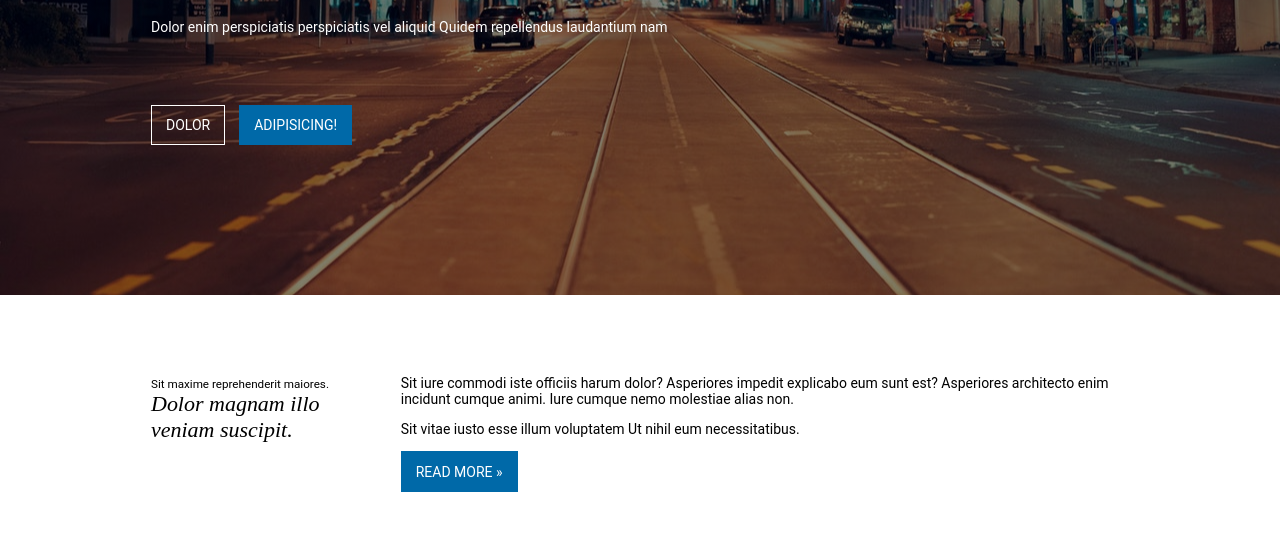
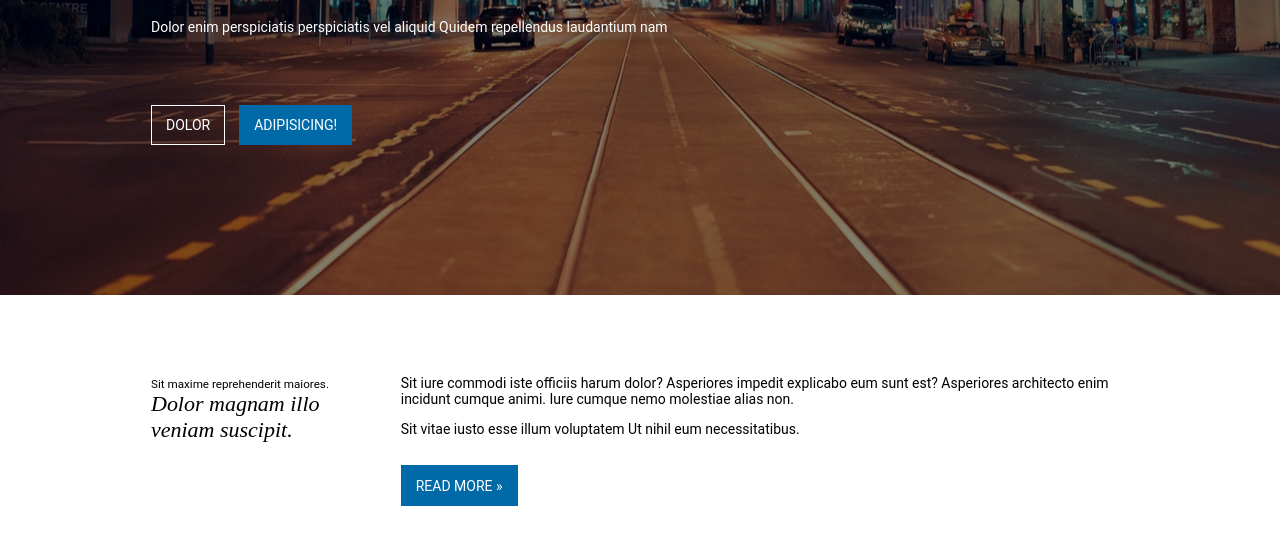
Before and after one commit to kevcomedia/wetwest-clone, a website: page src/index.html in a window 1280 px wide. Shown: the part 257-800 px from the top of the page. Drawn offline with Linux system fonts and the light colour scheme.

Commit message:
Make modified button with top margin

```diff
--- a/src/index.html
+++ b/src/index.html
@@ -29,7 +29,7 @@
       <div class="grid__item grid__item_col_3-4">
         <p class="prose">Sit iure commodi iste officiis harum dolor? Asperiores impedit explicabo eum sunt est? Asperiores architecto enim incidunt cumque animi. Iure cumque nemo molestiae alias non.</p>
         <p class="prose">Sit vitae iusto esse illum voluptatem Ut nihil eum necessitatibus.</p>
-        <a class="button" href="#">Read More »</a>
+        <a class="button button_top-margin" href="#">Read More »</a>
       </div>
     </header>
     <div class="row__content grid">
@@ -46,7 +46,7 @@
     <div class="row__content row__content_centered">
       <h2 class="heading">Sit exercitationem veritatis.</h2>
       <p class="prose">Lorem distinctio distinctio excepturi impedit aperiam neque</p>
-      <a class="button" href="#">Read More »</a>
+      <a class="button button_top-margin" href="#">Read More »</a>
     </div>
   </section>
 </body>
--- a/src/stylesheets/main.css
+++ b/src/stylesheets/main.css
@@ -168,6 +168,15 @@
   transition: all ease-in .2s; /* 2 */
 }
 
+/**
+ * A variation of the button with some top margin. I don't know if a modifier
+ * can change a block's margin in BEM.
+ */
+
+.button_top-margin {
+  margin-top: 1em;
+}
+
 .button:focus,
 .button:hover {
   background-color: transparent;
```
